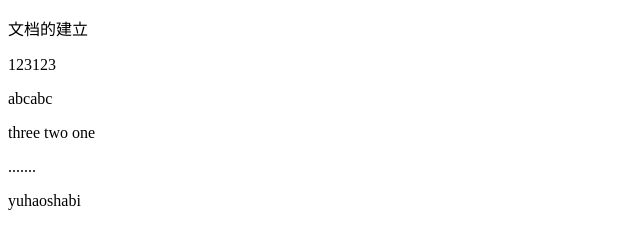
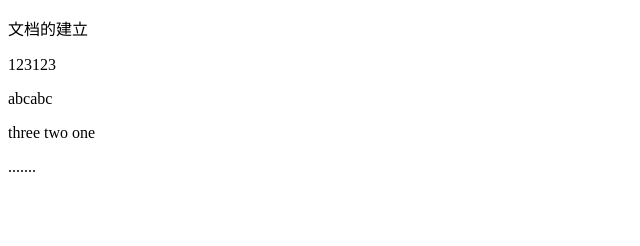
Before and after one commit to XYCccccc/firstProject, a plain HTML site: page index.html in a window 1280 px wide. Shown: the full height of the page, 0-640 px from the left. Drawn offline with Linux system fonts and the light colour scheme.

Commit message:
Update index.html

```diff
--- a/index.html
+++ b/index.html
@@ -11,6 +11,5 @@
   <P>abcabc</P>
   <p>three two one</p>
   <P>.......</P>
-  <p>yuhaoshabi</p>
 </body>
 </html>
```
